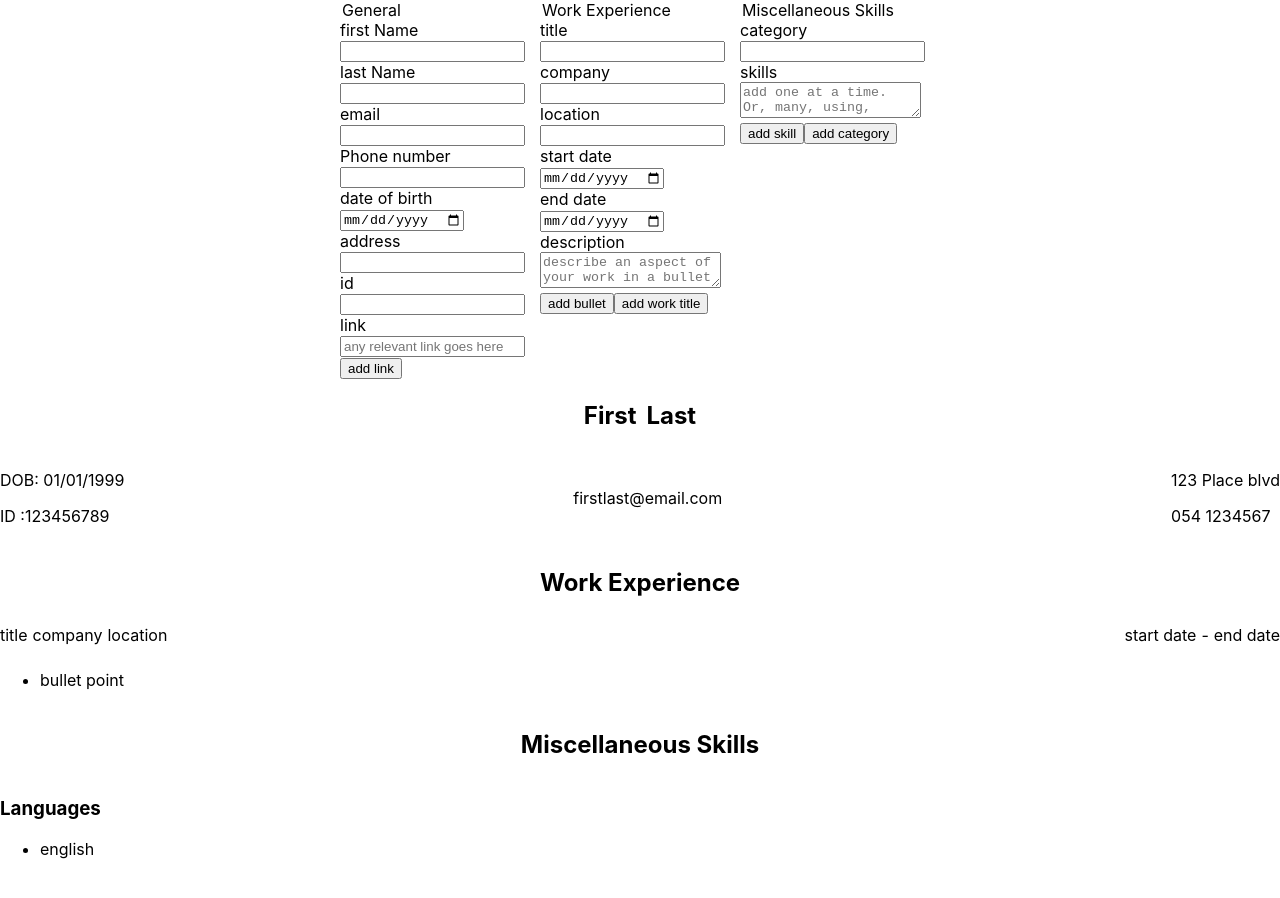
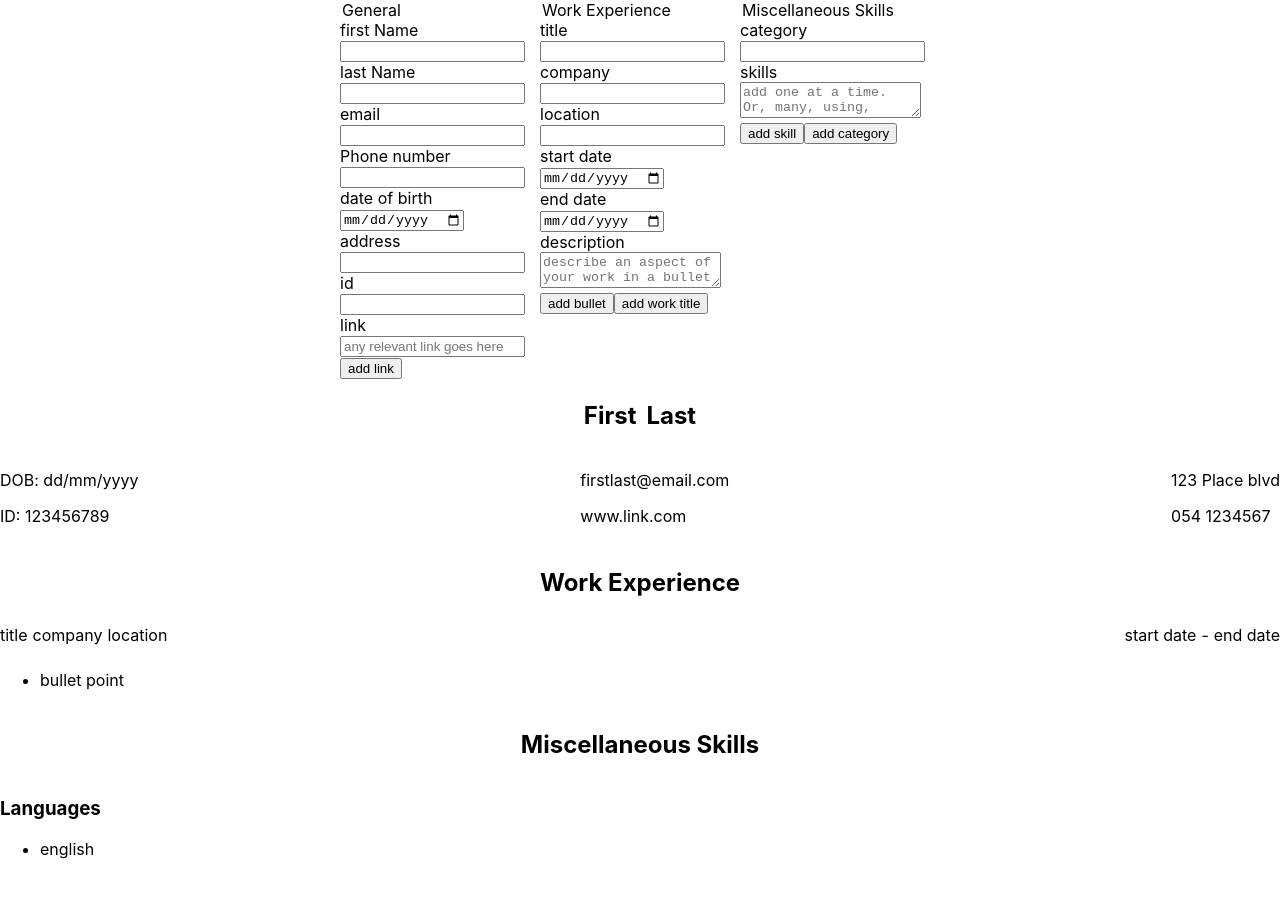
Before and after one commit to tomari3/cv-project, a React (Create React App) app: page / in a window 1280 px wide. Shown: the top 898 px of the page. Built offline with nearby package versions, Linux system fonts and the light colour scheme.

Commit message:
link placeholder props

```diff
--- a/src/App.js
+++ b/src/App.js
@@ -47,13 +47,14 @@ class App extends Component {
 
   addLink(event) {
     event.preventDefault();
-    console.log(this.state.links);
-    if (this.state.links.length > 4) return;
+    const item = event.target.name;
+    const list = event.target.name + "s";
+    if (this.state[list].length > 4 || !this.state[item].value) return;
     this.setState({
-      links: [...this.state.links, this.state.link],
+      [list]: [...this.state[list], this.state[item]],
     });
     this.setState({
-      link: {
+      [item]: {
         value: "",
         id: "",
       },
@@ -140,7 +141,9 @@ class App extends Component {
                 onChange={this.handleListChange}
               />
 
-              <button onClick={this.addLink}>add link</button>
+              <button name="link" onClick={this.addLink}>
+                add link
+              </button>
             </div>
 
             <div className="forms_work">
@@ -236,10 +239,11 @@ class App extends Component {
           <FormDisplay
             first={this.state.firstName || "first"}
             last={this.state.lastName || "last"}
-            dob={this.state.dob || "01/01/1999"}
+            dob={this.state.dob || "dd/mm/yyyy"}
             id={this.state.id || "123456789"}
             email={this.state.email || "firstlast@email.com"}
             links={this.state.links || "www.link.com"}
+            link={this.state.link.value || "www.link.com"}
             address={this.state.address || "123 Place blvd"}
             phoneNumber={this.state.phoneNumber || "054 1234567"}
             title={this.state.title || "title"}
--- a/src/components/Components.js
+++ b/src/components/Components.js
@@ -17,7 +17,7 @@ class FormDisplay extends Component {
           </div>
           <div>
             <p>DOB: {this.props.dob}</p>
-            <p>ID :{this.props.id}</p>
+            <p>ID: {this.props.id}</p>
           </div>
           <div>
             <p>{this.props.email}</p>
@@ -25,6 +25,7 @@ class FormDisplay extends Component {
               {this.props.links.map((link) => (
                 <p key={link.id}>{link.value}</p>
               ))}
+              <p>{this.props.link}</p>
             </div>
           </div>
           <div>
```
